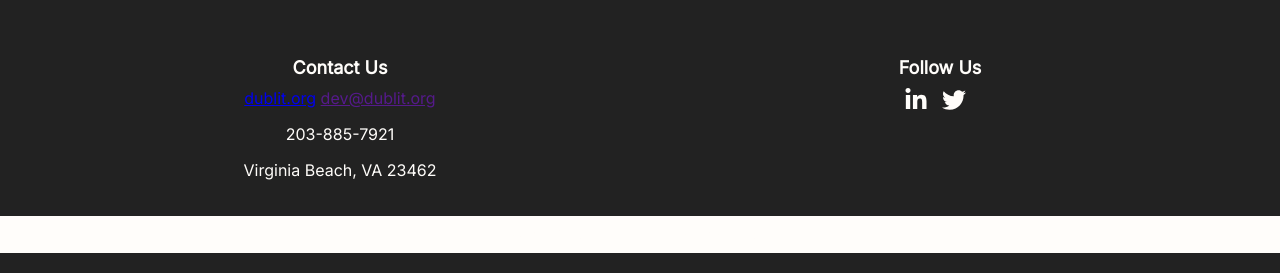
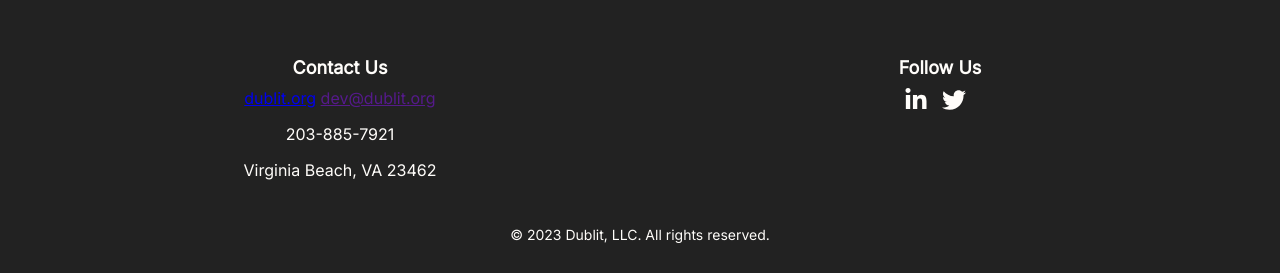
Before and after one commit to WSB98/GenDnD, a Flask app: page / in a window 1280 px wide. Shown: the part 756-1029 px from the top of the page. Run offline with Flask 2, Linux system fonts and the light colour scheme; some web fonts are replaced.

Commit message:
formatting

```diff
--- a/static/css/style.css
+++ b/static/css/style.css
@@ -1,8 +1,9 @@
 @import url('https://fonts.googleapis.com/css2?family=Cherry+Bomb+One&family=Foldit:wght@600&family=IBM+Plex+Mono&family=Inter&family=Monoton&family=Nunito&family=Open+Sans&family=Plaster&family=Raleway:wght@300;500&family=Roboto&family=Roboto+Mono&display=swap');
 body {
   font-family:system-ui, -apple-system, BlinkMacSystemFont, 'Segoe UI', Roboto, Oxygen, Ubuntu, Cantarell, 'Open Sans', 'Helvetica Neue', sans-serif;
-  background-color:#cccccc;
+  background-color:#222222;
   background:linear-gradient(45deg, #fffdfa,#cccccc);
+  min-height:90vh;
   margin: 0 auto;
   padding:0;
 }
@@ -340,7 +341,8 @@ h5 {
 }
 
 .copyright {
-  background-color: #fffdfa;
+  background-color: #222222;
+  color:#fffdfa;
   padding: 10px 0;
   font-size: 14px;
 }
```
